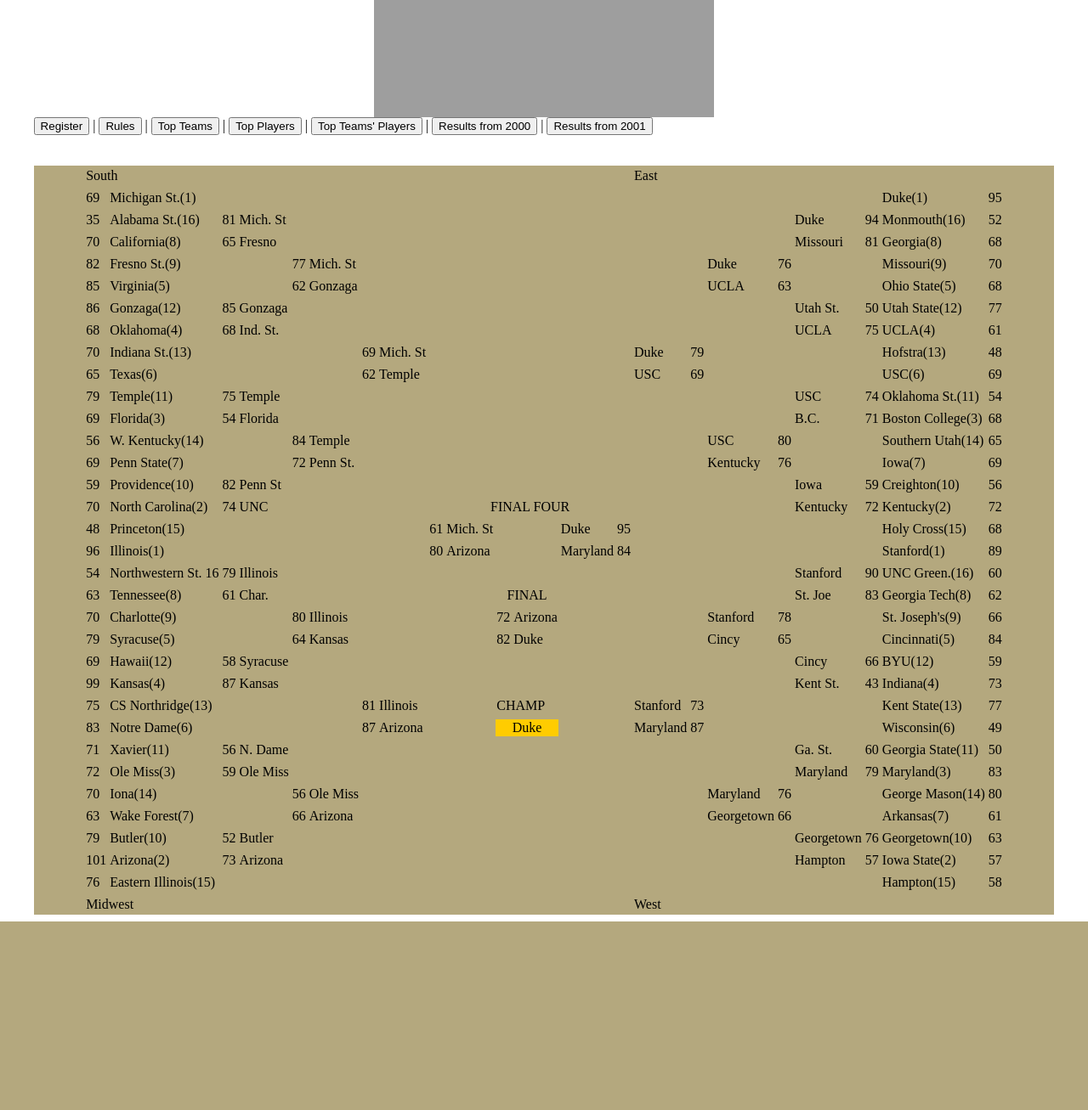
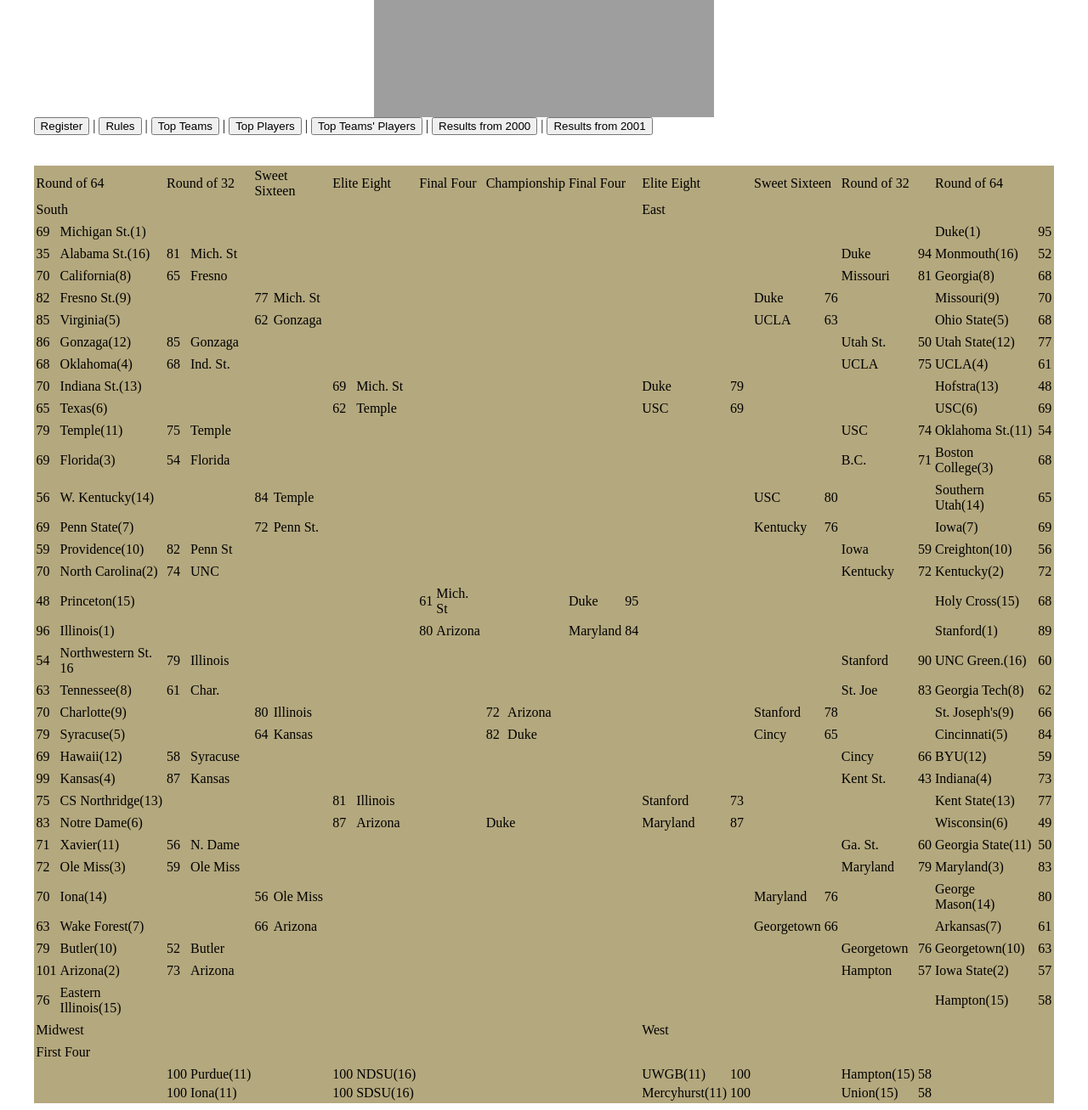
Before and after one commit to rfkmartin/NCAAFFDraftPool, a PHP site: page / in a window 1280 px wide. Shown: the part 170-1477 px from the top of the page at 85% size. Before the commit the page ends 1255 px from the top, so only its background shows below. Run offline with PHP 8.4, Linux system fonts and the light colour scheme; some libraries are stand-ins or nearby versions; grey boxes are pictures that could not be loaded.

Commit message:
* adding first four and round headings

```diff
--- a/dev/bracket.php
+++ b/dev/bracket.php
@@ -3,7 +3,8 @@ function print_bracket()
 {
    echo '<table class="bracket">';//BORDER=0 WIDTH=990 CELLSPACING=0 CELLPADDING=1>';
    //echo '<tr><td class="region" BGCOLOR=000000 colspan=8 align="center"><FONT SIZE=3 FACE=arial COLOR=ffffff><B>South</B></td><td colspan=5></td><td BGCOLOR=000000 colspan=8 ALIGN=right><FONT SIZE=3 FACE=arial COLOR=ffffff><B>East</B></td></td>
-   echo '<tr><td class="region" colspan="8">South</td><td colspan=6></td><td class="region"colspan="8">East</td></tr>
+   echo '<tr><td class="bracket_head" colspan="2">Round of 64</td><td class="bracket_head" colspan=2>Round of 32</td><td class="bracket_head"colspan="2">Sweet Sixteen</td><td class="bracket_head"colspan="2">Elite Eight</td><td class="bracket_head"colspan="2">Final Four</td><td class="bracket_head"colspan="2">Championship</td><td class="bracket_head"colspan="2">Final Four</td><td class="bracket_head"colspan="2">Elite Eight</td><td class="bracket_head"colspan="2">Sweet Sixteen</td><td class="bracket_head"colspan="2">Round of 32</td><td class="bracket_head"colspan="2">Round of 64</td></tr>
+   <tr><td class="region" colspan="8">South</td><td colspan=6></td><td class="region"colspan="8">East</td></tr>
 
 <tr><td colspan=22></td></tr>
 
@@ -17,7 +18,7 @@ function print_bracket()
 
 <tr><td colspan=22></td></tr>
 
-<tr VALIGN=center>
+<tr valign=center>
 <td class="score">35</td>
 <td class="team_left">Alabama St.(16)</td>
 <td class="score">81</td>
@@ -223,7 +224,7 @@ function print_bracket()
 <td class="score">74</td>
 <td class="team_left">UNC</td>
 <td colspan=4></td>
-<td colspan=6 ALIGN=center>FINAL FOUR</td>
+<td colspan=6 ALIGN=center></td>
 <td colspan=4></td>
 <td class="team_right">Kentucky</td>
 <td class="score">72</td>
@@ -285,7 +286,7 @@ function print_bracket()
 <td class="score">61</td>
 <td class="team_left">Char.</td>
 <td colspan=6></td>
-<td colspan=2 align="center">FINAL</td>
+<td colspan=2 align="center"></td>
 <td colspan=6></td>
 <td class="team_right">St. Joe</td>
 <td class="score">83</td>
@@ -368,7 +369,7 @@ function print_bracket()
 <td class="score">81</td>
 <td class="team_left">Illinois</td>
 <td colspan=2></td>
-<td colspan=2>CHAMP</td>
+<td colspan=2></td>
 <td colspan=2></td>
 <td class="team_right">Stanford</td>
 <td class="score">73</td>
@@ -386,7 +387,7 @@ function print_bracket()
 <td class="score">87</td>
 <td class="team_left">Arizona</td>
 <td colspan=2></td>
-<td colspan=2 bgcolor=#ffcc00 align=center color=#000000>Duke</td>
+<td colspan=2 class="team_left">Duke</td>
 <td colspan=2></td>
 <td class="team_right">Maryland</td>
 <td class="score">87</td>
@@ -503,7 +504,39 @@ function print_bracket()
 <tr><td colspan=22></td></tr>
 
 <tr><td class="region" colspan="8">Midwest</td><td colspan=6></td><td class="region"colspan="8">West</td></tr>
-
+<tr><td colspan=22></td></tr>
+<tr><td colspan=22 class="bracket_head">First Four</td></tr>
+<tr><td colspan=22></td></tr>
+<tr>
+<td colspan=2></td>
+<td class="score">100</td>
+<td class="team_left">Purdue(11)</td>
+<td colspan=2></td>
+<td class="score">100</td>
+<td class="team_left">NDSU(16)</td>
+<td colspan=6></td>
+<td class="team_right">UWGB(11)</td>
+<td class="score">100</td>
+<td colspan=2></td>
+<td class="team_right">Hampton(15)</td>
+<td class="score">58</td>
+<td colspan=2></td>
+</tr>
+<tr>
+<td colspan=2></td>
+<td class="score">100</td>
+<td class="team_left">Iona(11)</td>
+<td colspan=2></td>
+<td class="score">100</td>
+<td class="team_left">SDSU(16)</td>
+<td colspan=6></td>
+<td class="team_right">Mercyhurst(11)</td>
+<td class="score">100</td>
+<td colspan=2></td>
+<td class="team_right">Union(15)</td>
+<td class="score">58</td>
+<td colspan=2></td>
+</tr>
 
 </table>';
 }
```
